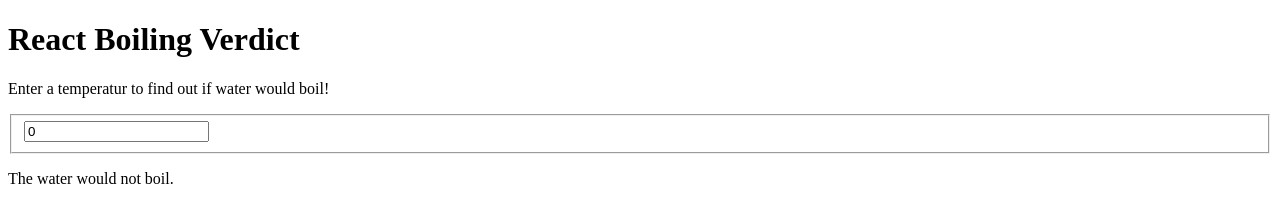
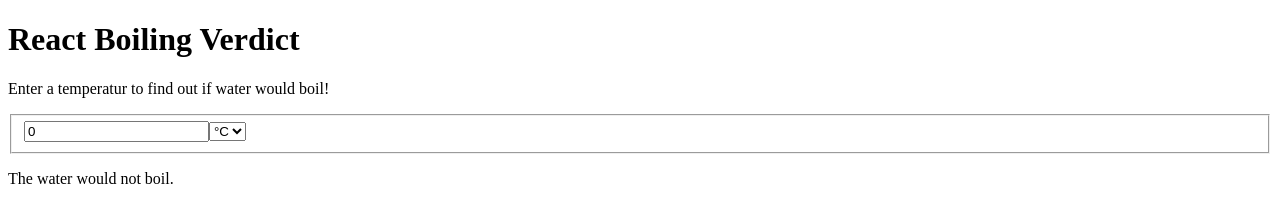
Before and after one commit to danrot/react-boiling-verdict, a React (Vite) app: page / in a window 1280 px wide. Shown: the top 212 px of the page. Built offline with nearby package versions, Linux system fonts and the light colour scheme.

Commit message:
Add different units to TemperatureInput

```diff
--- a/src/App.js
+++ b/src/App.js
@@ -1,16 +1,18 @@
 import React, {useState} from 'react';
 import BoilingVerdict from './BoilingVerdict';
 import TemperatureInput from './TemperatureInput';
+import {convertFahrenheitToCelsius} from './temperature';
 
 export default function App() {
     const [temperature, setTemperature] = useState(0);
+    const [unit, setUnit] = useState('c');
 
     return (
         <>
             <h1>React Boiling Verdict</h1>
             <p>Enter a temperatur to find out if water would boil!</p>
-            <TemperatureInput onChange={setTemperature} value={temperature} />
-            <BoilingVerdict temperature={temperature} />
+            <TemperatureInput onChange={setTemperature} value={temperature} onUnitChange={setUnit} unit={unit} />
+            <BoilingVerdict temperature={unit === 'c' ? temperature : convertFahrenheitToCelsius(temperature)} />
         </>
     );
 }
--- a/src/TemperatureInput.js
+++ b/src/TemperatureInput.js
@@ -1,9 +1,30 @@
 import React from 'react';
+import {convertCelsiusToFahrenheit, convertFahrenheitToCelsius} from './temperature';
 
-export default function TemperatureInput({onChange, value}) {
+export default function TemperatureInput({onChange, value, onUnitChange, unit}) {
+    function handleUnitChange(event) {
+        const newUnit = event.target.value;
+
+        if (newUnit === unit) {
+            return;
+        }
+
+        if (unit === 'c' && newUnit === 'f') {
+            onChange(convertCelsiusToFahrenheit(value));
+        } else if(unit === 'f' && newUnit === 'c') {
+            onChange(convertFahrenheitToCelsius(value));
+        }
+
+        onUnitChange(newUnit);
+    }
+
     return (
         <fieldset>
             <input type="number" step={0.1} onChange={(event) => onChange(event.target.value)} value={value} />
+            <select onChange={handleUnitChange} value={unit}>
+                <option value="c">°C</option>
+                <option value="f">°F</option>
+            </select>
         </fieldset>
     );
 }
--- /dev/null
+++ b/src/temperature.js
@@ -0,0 +1,7 @@
+export function convertCelsiusToFahrenheit(celsius) {
+    return celsius * 9 / 5 + 32;
+}
+
+export function convertFahrenheitToCelsius(fahrenheit) {
+    return (fahrenheit - 32) * 5 / 9;
+}
```
